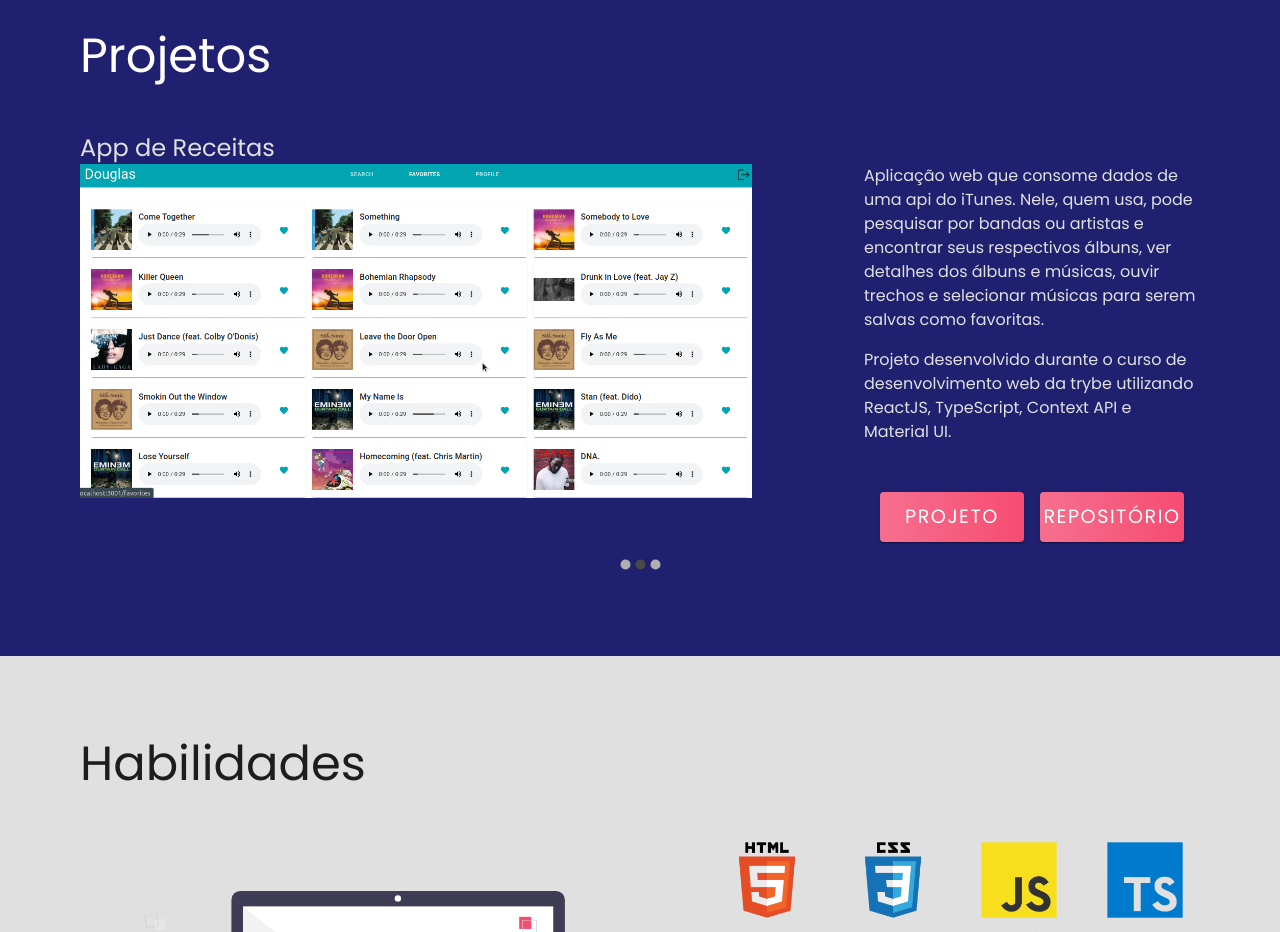
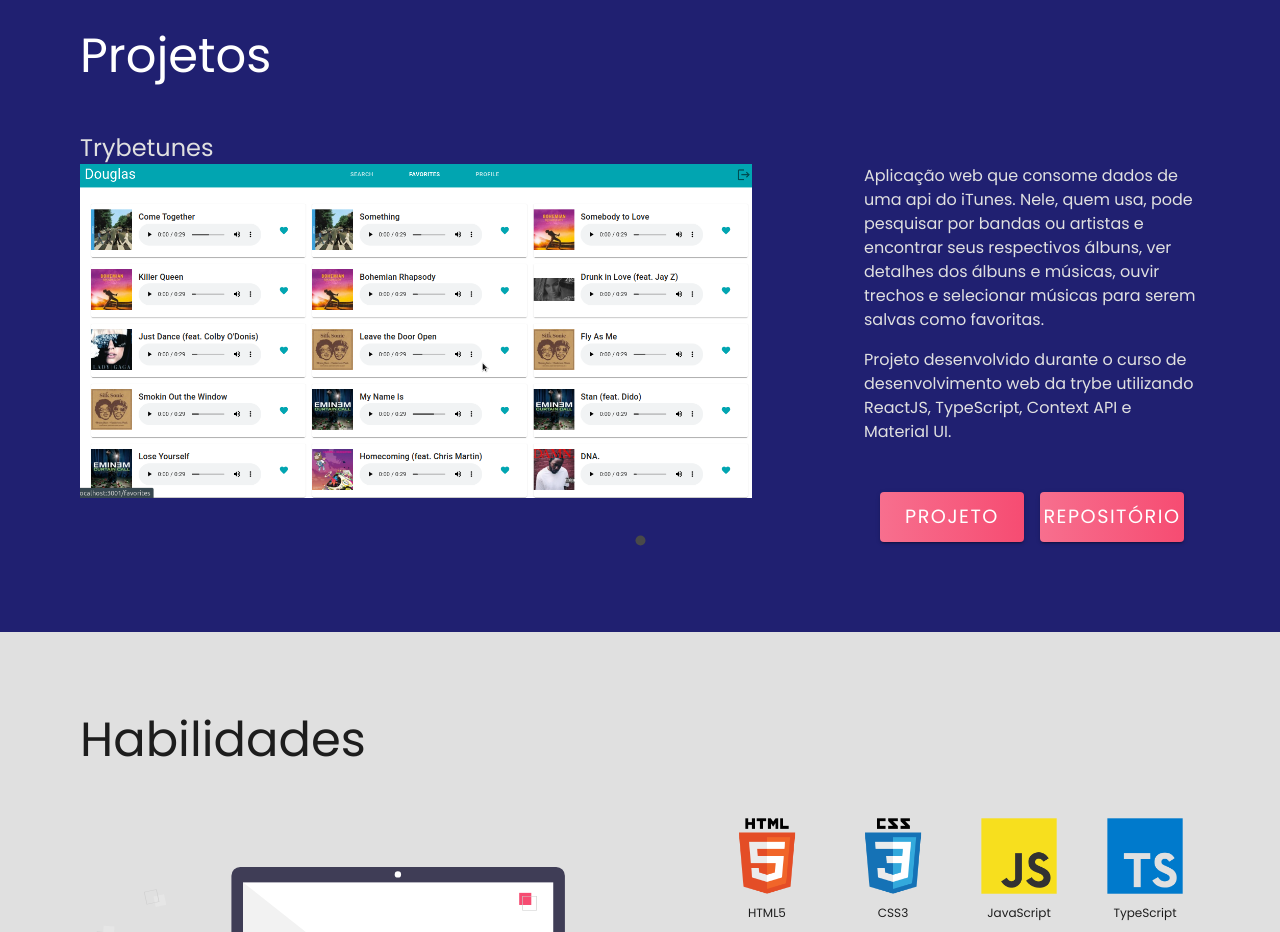
Before and after one commit to douglas-ssouza/portfolio, a React (Create React App) app: page / in a window 1280 px wide. Shown: the part 1420-2352 px from the top of the page. Built offline with nearby package versions, Linux system fonts and the light colour scheme.

Commit message:
removes dummy projects

```diff
--- a/package.json
+++ b/package.json
@@ -1,5 +1,5 @@
 {
-  "name": "portfolio",
+  "name": "",
   "version": "0.1.0",
   "homepage": "https://douglas-ssouza.github.io/portfolio",
   "private": true,
--- a/src/data/projects.ts
+++ b/src/data/projects.ts
@@ -7,18 +7,6 @@
 		firstParagraph: 'Aplicação web que consome dados de uma api do iTunes. Nele, quem usa, pode pesquisar por bandas ou artistas e encontrar seus respectivos álbuns, ver detalhes dos álbuns e músicas, ouvir trechos e selecionar músicas para serem salvas como favoritas.',
 		secondParagraph: 'Projeto desenvolvido durante o curso de desenvolvimento web da trybe utilizando ReactJS, TypeScript, Context API e Material UI.',
 	},
-	{
-		name: 'App de Receitas',
-		image: trybetunes,
-		firstParagraph: 'Aplicação web que consome dados de uma api do iTunes. Nele, quem usa, pode pesquisar por bandas ou artistas e encontrar seus respectivos álbuns, ver detalhes dos álbuns e músicas, ouvir trechos e selecionar músicas para serem salvas como favoritas.',
-		secondParagraph: 'Projeto desenvolvido durante o curso de desenvolvimento web da trybe utilizando ReactJS, TypeScript, Context API e Material UI.',
-	},
-	{
-		name: 'Tryunfo',
-		image: trybetunes,
-		firstParagraph: 'Aplicação web que consome dados de uma api do iTunes. Nele, quem usa, pode pesquisar por bandas ou artistas e encontrar seus respectivos álbuns, ver detalhes dos álbuns e músicas, ouvir trechos e selecionar músicas para serem salvas como favoritas.',
-		secondParagraph: 'Projeto desenvolvido durante o curso de desenvolvimento web da trybe utilizando ReactJS, TypeScript, Context API e Material UI.',
-	},
 ];
 
 export default projects;
--- a/src/index.tsx
+++ b/src/index.tsx
@@ -7,7 +7,7 @@
 
 root.render(
 	<React.StrictMode>
-		<BrowserRouter>
+		<BrowserRouter basename={process.env.PUBLIC_URL}>
 			<App />
 		</BrowserRouter>
 	</React.StrictMode>,
```
